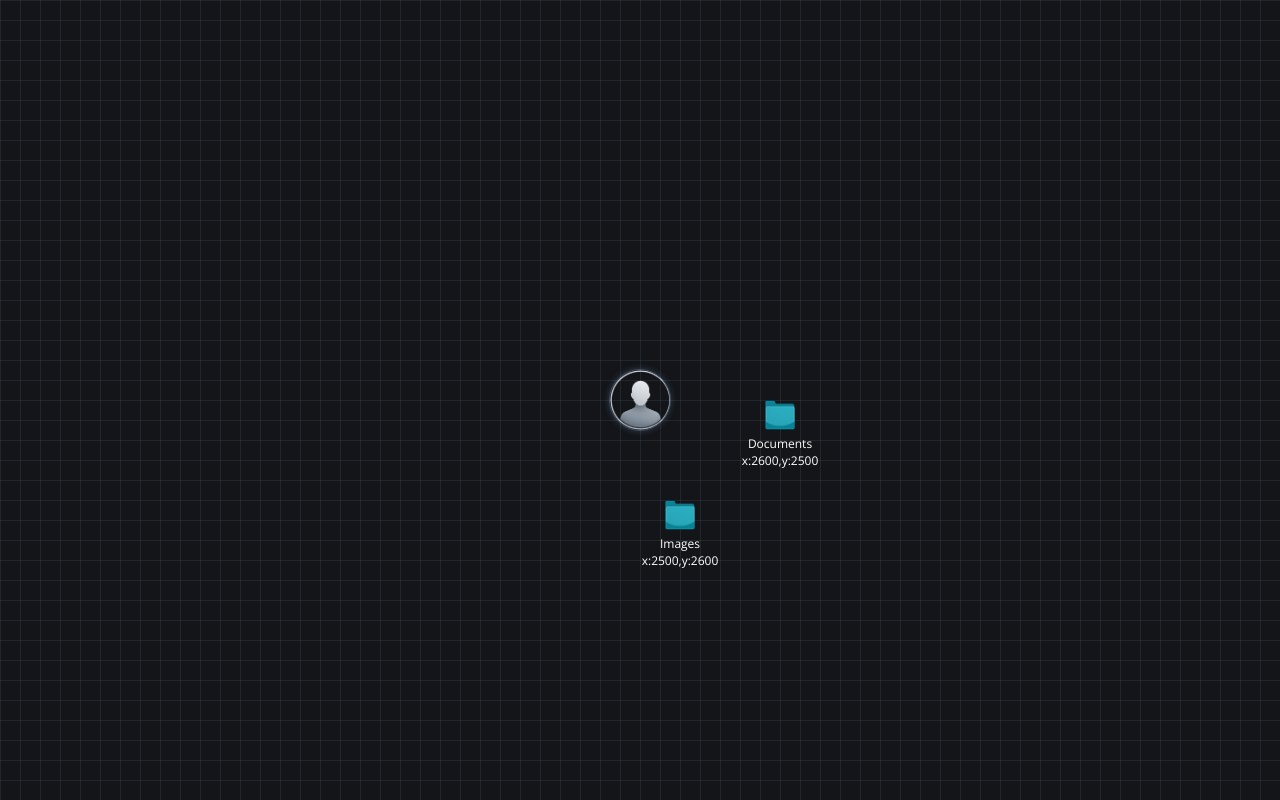
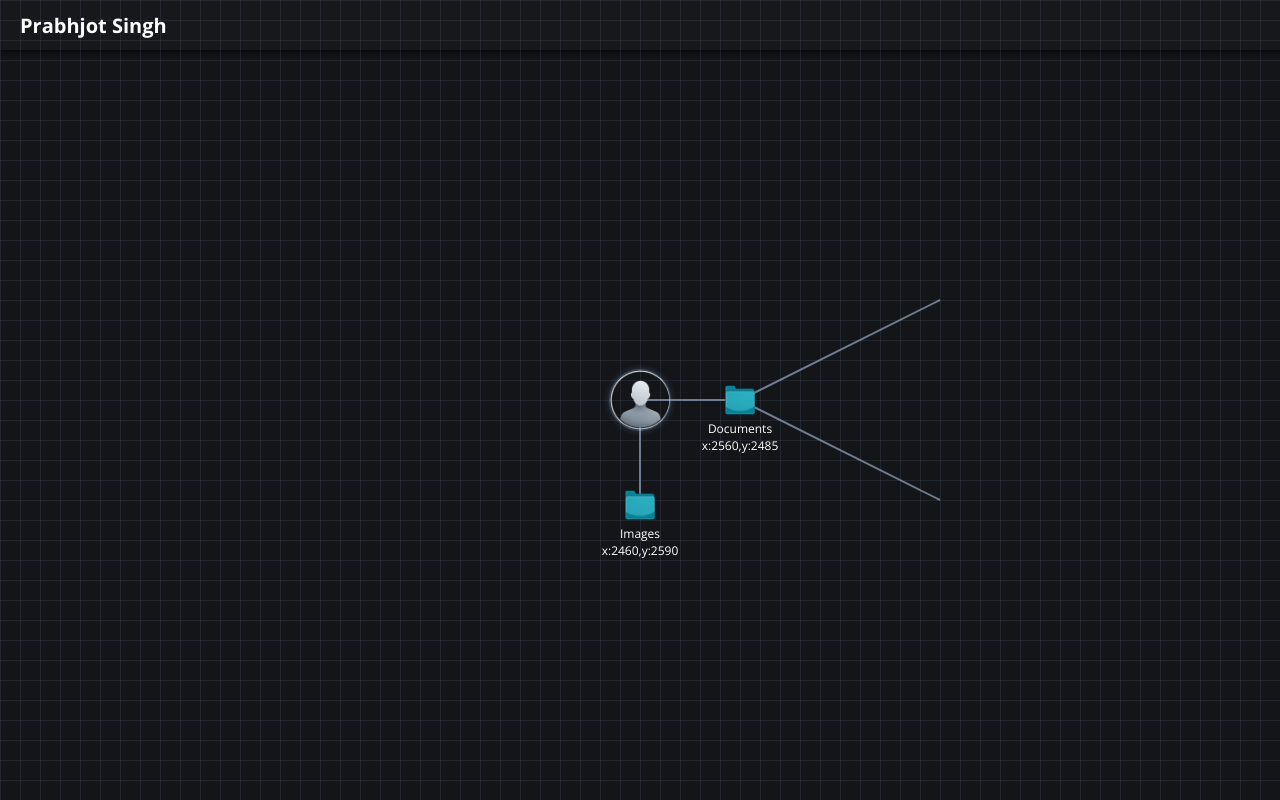
Before and after one commit to PRABH-0/Orbit, an Angular app in the folder Frontend/: page / in a window 1280 px wide. Shown: the top 800 px of the page. Built offline with nearby package versions, Linux system fonts and the light colour scheme.

Commit message:
set up a straight edge wiring on static data

```diff
--- a/Frontend/src/app/app.css
+++ b/Frontend/src/app/app.css
@@ -8,8 +8,6 @@
 .viewport.dragging {
   cursor: grabbing;
 }
-
-/* ===== GRID ===== */
 .grid {
   position: absolute;
   top: 50%;
@@ -22,8 +20,10 @@
     linear-gradient(90deg, rgba(120, 140, 170, 0.15) 1px, transparent 1px);
   background-size: 20px 20px;
 
+  transform-origin: center;
   will-change: transform;
-   z-index: 10;
+
+  z-index: 1;   /* base layer */
 }
 
 .center-circle {
@@ -42,8 +42,11 @@
   align-items: center;
   justify-content: center;
 
-  overflow: hidden; /* 👈 VERY IMPORTANT */
+  overflow: hidden;
+
+  z-index: 20;  /* TOP MOST */
 }
+
 
 .center-circle img {
   width: 100%;
@@ -54,6 +57,6 @@
   position: absolute;
   top: 0;
   left: 0;
-  pointer-events: none; /* edges should not block clicks */
+  pointer-events: none;
   z-index: 5;
 }
--- a/Frontend/src/app/app.html
+++ b/Frontend/src/app/app.html
@@ -1,15 +1,15 @@
+<app-header/>
 <div class="grid" #grid>
 
- <svg class="edges" width="5000" height="5000">
-  <g
+<svg class="edges" width="5000" height="5000">
+  <line
     *ngFor="let e of edges"
-    app-edge
+    appEdge
     [x1]="e.x1"
     [y1]="e.y1"
     [x2]="e.x2"
     [y2]="e.y2"
-  >
-  </g>
+  ></line>
 </svg>
 
 
@@ -32,3 +32,4 @@
   </ng-container>
 
 </div>
+<router-outlet/>
--- a/Frontend/src/app/app.ts
+++ b/Frontend/src/app/app.ts
@@ -31,16 +31,16 @@ directories = [
     id: 'documents',
     parentId: 'root',
     name: 'Documents',
-    x: 2600,
-    y: 2500,
+    x: 2560,
+    y: 2485,
     isOpen: false
   },
   {
     id: 'images',
     parentId: 'root',
     name: 'Images',
-    x: 2500,
-    y: 2600,
+    x: 2460,
+    y: 2590,
     isOpen: false
   },
 
@@ -49,16 +49,16 @@ directories = [
     id: 'doc-1',
     parentId: 'documents',
     name: 'Projects',
-    x: 2800,
-    y: 2400,
+    x: 2760,
+    y: 2380,
     isOpen: false
   },
   {
     id: 'doc-2',
     parentId: 'documents',
     name: 'Invoices',
-    x: 2800,
-    y: 2600,
+    x: 2760,
+    y: 2590,
     isOpen: false
   }
 ];
--- a/Frontend/src/app/directory/directory.css
+++ b/Frontend/src/app/directory/directory.css
@@ -3,7 +3,10 @@
   width: 80px;
   text-align: center;
   cursor: pointer;
+
+  z-index: 10;  /* ABOVE edges */
 }
+
 
 .label {
   font-size: 12px;
--- a/Frontend/src/app/edge/edge.css
+++ b/Frontend/src/app/edge/edge.css
@@ -1,4 +1,11 @@
+svg {
+  position: absolute;
+  top: 0;
+  left: 0;
+  pointer-events: none;
+}
+
 line {
-  stroke: rgba(140, 180, 240, 0.7);
+  stroke: rgba(73, 74, 75, 0.9);
   stroke-width: 2;
 }
--- a/Frontend/src/app/edge/edge.html
+++ b/Frontend/src/app/edge/edge.html
@@ -1 +1,12 @@
-line
+<svg
+  width="5000"
+  height="5000"
+  style="overflow: visible"
+>
+  <line
+    [attr.x1]="x1"
+    [attr.y1]="y1"
+    [attr.x2]="x2"
+    [attr.y2]="y2"
+  />
+</svg>
--- a/Frontend/src/app/edge/edge.ts
+++ b/Frontend/src/app/edge/edge.ts
@@ -1,14 +1,24 @@
-import { Component, Input } from '@angular/core';
+import { Directive, Input, ElementRef, OnChanges } from '@angular/core';
 
-@Component({
-  selector: 'svg:g',   // 👈 VERY IMPORTANT
-  standalone: true,
-  templateUrl: './edge.html',
-  styleUrl: './edge.css'
+@Directive({
+  selector: '[appEdge]',
+  standalone: true
 })
-export class Edge {
+export class Edge implements OnChanges {
   @Input() x1!: number;
   @Input() y1!: number;
   @Input() x2!: number;
   @Input() y2!: number;
+
+  constructor(private el: ElementRef<SVGLineElement>) {}
+
+  ngOnChanges() {
+    const line = this.el.nativeElement;
+    line.setAttribute('x1', String(this.x1));
+    line.setAttribute('y1', String(this.y1));
+    line.setAttribute('x2', String(this.x2));
+    line.setAttribute('y2', String(this.y2));
+    line.setAttribute('stroke', 'rgba(121, 136, 158, 0.9)');
+    line.setAttribute('stroke-width', '2');
+  }
 }
```
